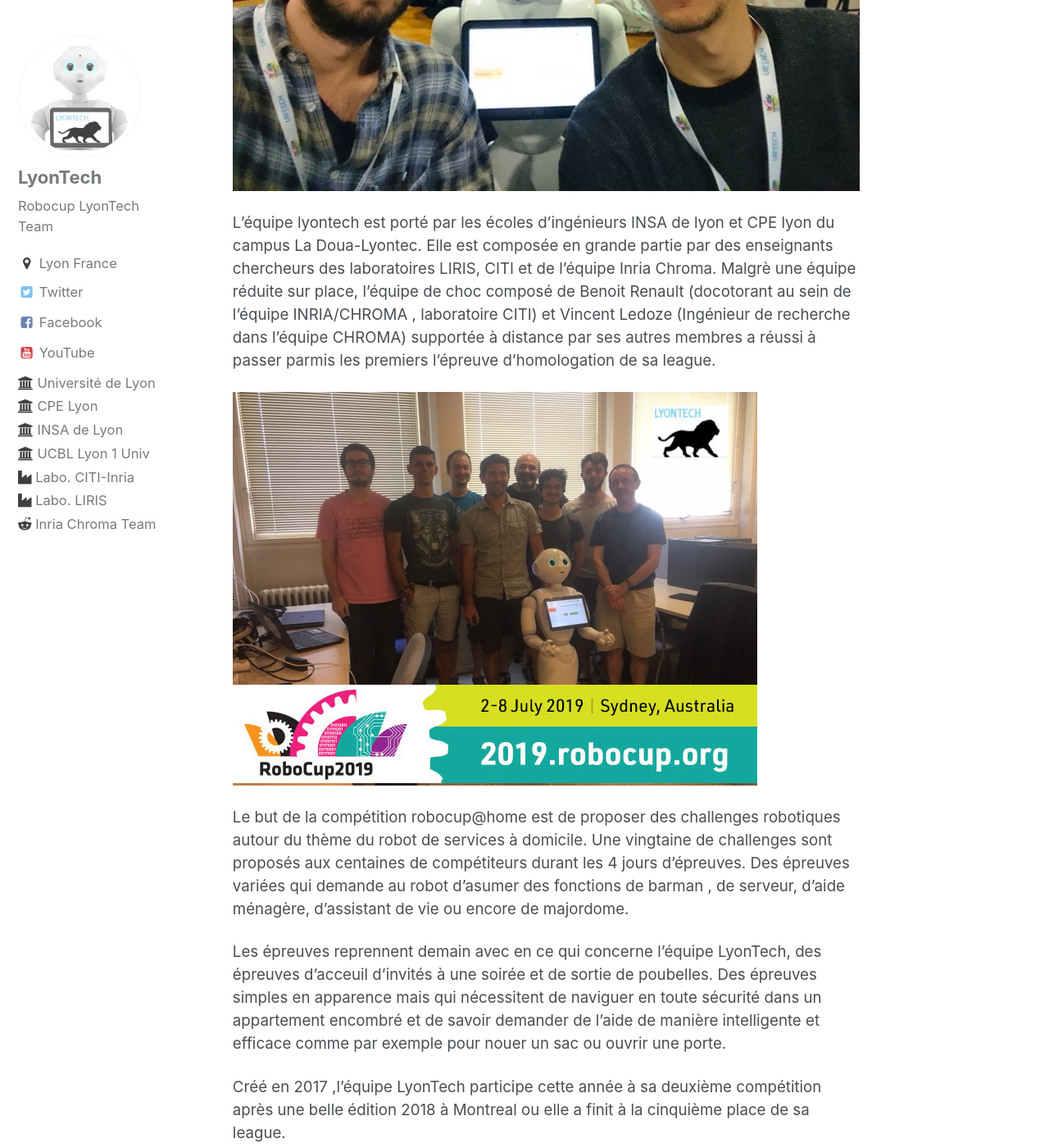
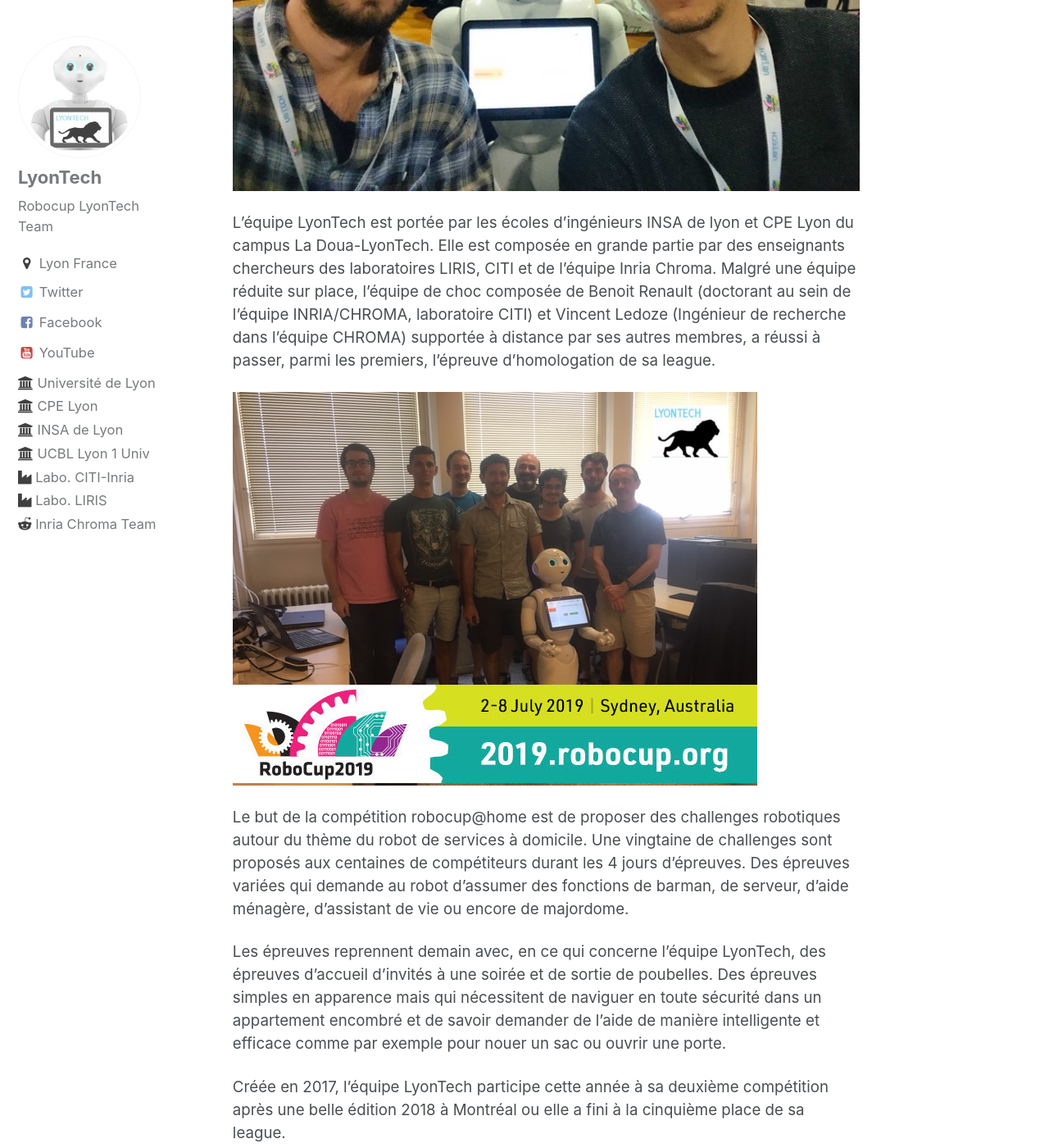
Before and after one commit to Robocup-Lyontech/Robocup-Lyontech.github.io, a Jekyll site: the page built from _posts/2019-07-03-Homologation.md, in a window 1280 px wide and 1400 px high, scrolled down 1187 px. Shown: the whole window at 82% size. Built offline with Jekyll 4.4.1, drawn with Linux system fonts in a browser that asks for light colours; some of the changed text lies outside the part shown.

Commit message:
Update 2019-07-03-Homologation.md

```diff
--- a/_posts/2019-07-03-Homologation.md
+++ b/_posts/2019-07-03-Homologation.md
@@ -10,24 +10,24 @@
 ---
 
 
-L’équipe Robocup LyonTech passe la phase d'homologation/inspection de la compétition  robocup@home de l'édition 2019 de la Robocup.
+L’équipe RoboCup LyonTech passe la phase d'homologation/inspection de la compétition robocup@home de l'édition 2019 de la RoboCup.
 
 
 ![robot](/assets/images/sydney2019/robot.jpg)
 ![reduce but efficient team present at sydney](/assets/images/sydney2019/benoit_vincent_s.jpg)
 
 
-L'équipe lyontech  est porté par  les écoles d'ingénieurs  INSA de lyon et  CPE lyon du campus La Doua-Lyontec. Elle est composée en grande partie par des enseignants chercheurs  des laboratoires LIRIS, CITI et de l'équipe Inria Chroma.
-Malgrè une équipe réduite sur place, l'équipe de choc composé de Benoit Renault (docotorant au sein de l'équipe INRIA/CHROMA , laboratoire CITI) et Vincent Ledoze (Ingénieur de recherche dans l'équipe CHROMA) supportée à distance par ses autres membres a réussi à passer parmis les premiers l'épreuve d'homologation de sa league.
+L'équipe LyonTech est portée par les écoles d'ingénieurs INSA de lyon et CPE Lyon du campus La Doua-LyonTech. Elle est composée en grande partie par des enseignants chercheurs des laboratoires LIRIS, CITI et de l'équipe Inria Chroma.
+Malgré une équipe réduite sur place, l'équipe de choc composée de Benoit Renault (doctorant au sein de l'équipe INRIA/CHROMA, laboratoire CITI) et Vincent Ledoze (Ingénieur de recherche dans l'équipe CHROMA) supportée à distance par ses autres membres, a réussi à passer, parmi les premiers, l'épreuve d'homologation de sa league.
 
 ![team](/assets/images/sydney2019/team_part.jpg)
 
 
-Le but de la compétition robocup@home est de proposer des challenges robotiques autour du thème du robot de services à domicile. Une vingtaine de challenges sont proposés aux centaines de compétiteurs durant les 4 jours d'épreuves. Des épreuves variées qui demande au robot  d'asumer des fonctions de barman ,  de serveur, d'aide ménagère, d'assistant de vie ou encore de  majordome.
+Le but de la compétition robocup@home est de proposer des challenges robotiques autour du thème du robot de services à domicile. Une vingtaine de challenges sont proposés aux centaines de compétiteurs durant les 4 jours d'épreuves. Des épreuves variées qui demande au robot d'assumer des fonctions de barman, de serveur, d'aide ménagère, d'assistant de vie ou encore de majordome.
 
-Les épreuves reprennent demain avec en ce qui concerne l'équipe LyonTech, des épreuves d'acceuil d'invités à une soirée et de sortie de poubelles. Des épreuves simples en apparence mais qui nécessitent de naviguer en toute sécurité dans un appartement encombré et de savoir demander de l'aide de manière intelligente et efficace comme par exemple pour nouer un sac ou ouvrir une porte.
+Les épreuves reprennent demain avec, en ce qui concerne l'équipe LyonTech, des épreuves d'accueil d'invités à une soirée et de sortie de poubelles. Des épreuves simples en apparence mais qui nécessitent de naviguer en toute sécurité dans un appartement encombré et de savoir demander de l'aide de manière intelligente et efficace comme par exemple pour nouer un sac ou ouvrir une porte.
 
-Créé en 2017 ,l'équipe LyonTech participe cette année à sa deuxième compétition après une belle édition 2018 à Montreal ou elle a finit à la cinquième place de sa league.
+Créée en 2017, l'équipe LyonTech participe cette année à sa deuxième compétition après une belle édition 2018 à Montréal ou elle a fini à la cinquième place de sa league.
 
 ![garbage](/assets/images/sydney2019/garbage_s.jpg)
 
```
